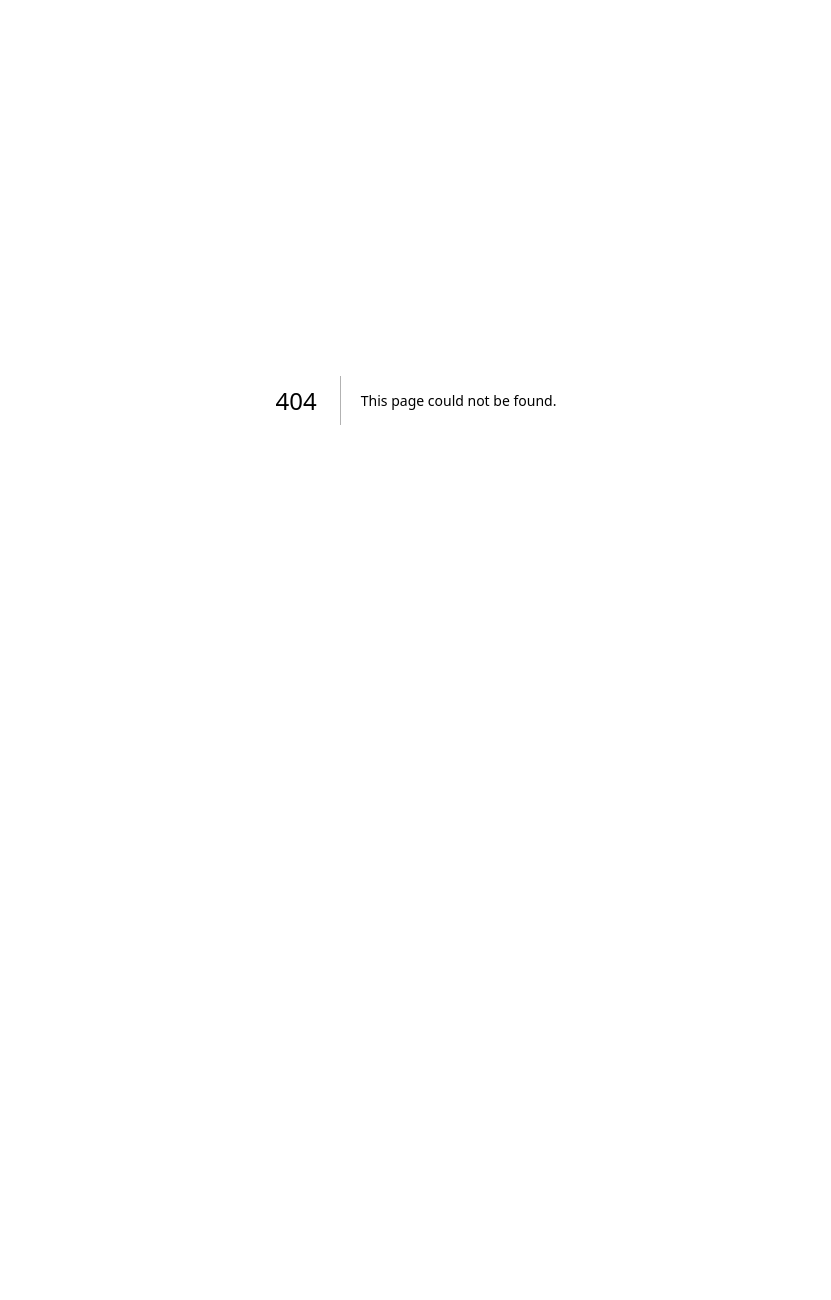
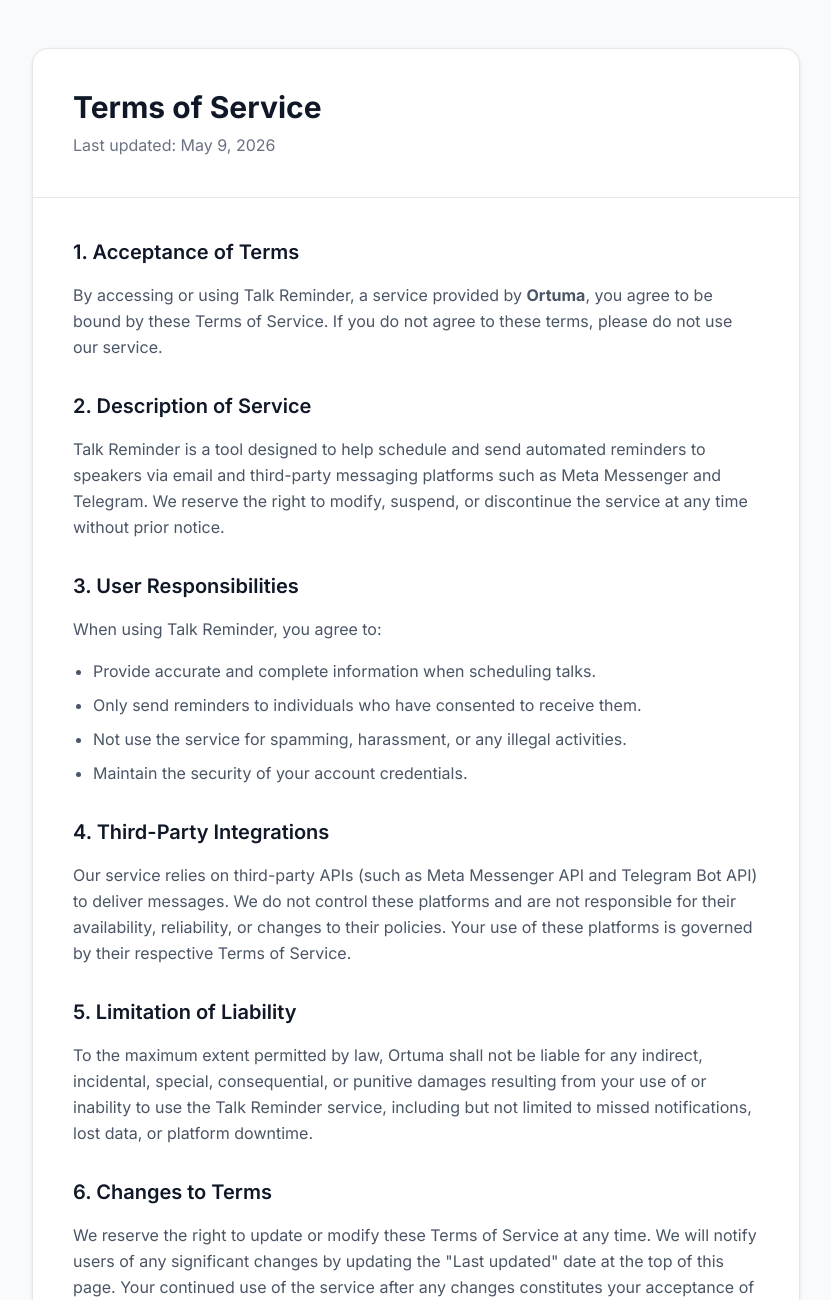
Before and after one commit to Juankael37/talk-reminder, a Next.js app: page /terms in a window 1280 px wide. Before the commit this address had no page. Shown: the top 1300 px of the page, without its empty margins (224-1055 px from the left). Before the commit the page ends 800 px from the top, so only its background shows below. Built offline with nearby package versions, Linux system fonts and the light colour scheme.

Commit message:
feat: add Terms of Service page

```diff
--- /dev/null
+++ b/src/app/terms/page.tsx
@@ -0,0 +1,82 @@
+'use client'
+
+import { useTheme } from '@/components/ThemeProvider'
+
+export default function TermsOfServicePage() {
+  const { theme } = useTheme()
+
+  const textPrimary = theme === 'dark' ? 'text-white' : 'text-gray-900'
+  const textSecondary = theme === 'dark' ? 'text-gray-300' : 'text-gray-600'
+  const textMuted = theme === 'dark' ? 'text-gray-400' : 'text-gray-500'
+  const bgMain = theme === 'dark' ? 'bg-gray-900' : 'bg-gray-50'
+  const bgCard = theme === 'dark' ? 'bg-gray-800' : 'bg-white'
+  const borderColor = theme === 'dark' ? 'border-gray-700' : 'border-gray-200'
+
+  return (
+    <div className={`min-h-screen ${bgMain} py-12 px-4 sm:px-6 lg:px-8`}>
+      <div className={`max-w-3xl mx-auto ${bgCard} rounded-2xl shadow-sm border ${borderColor} overflow-hidden`}>
+        <div className={`px-6 py-8 sm:p-10 border-b ${borderColor}`}>
+          <h1 className={`text-3xl font-bold ${textPrimary} mb-2`}>Terms of Service</h1>
+          <p className={`${textMuted}`}>Last updated: May 9, 2026</p>
+        </div>
+
+        <div className={`px-6 py-8 sm:p-10 space-y-8 ${textSecondary} leading-relaxed`}>
+          <section>
+            <h2 className={`text-xl font-semibold ${textPrimary} mb-4`}>1. Acceptance of Terms</h2>
+            <p>
+              By accessing or using Talk Reminder, a service provided by <strong>Ortuma</strong>, you agree to be bound by these Terms of Service. If you do not agree to these terms, please do not use our service.
+            </p>
+          </section>
+
+          <section>
+            <h2 className={`text-xl font-semibold ${textPrimary} mb-4`}>2. Description of Service</h2>
+            <p>
+              Talk Reminder is a tool designed to help schedule and send automated reminders to speakers via email and third-party messaging platforms such as Meta Messenger and Telegram. We reserve the right to modify, suspend, or discontinue the service at any time without prior notice.
+            </p>
+          </section>
+
+          <section>
+            <h2 className={`text-xl font-semibold ${textPrimary} mb-4`}>3. User Responsibilities</h2>
+            <p>
+              When using Talk Reminder, you agree to:
+            </p>
+            <ul className="list-disc pl-5 mt-4 space-y-2">
+              <li>Provide accurate and complete information when scheduling talks.</li>
+              <li>Only send reminders to individuals who have consented to receive them.</li>
+              <li>Not use the service for spamming, harassment, or any illegal activities.</li>
+              <li>Maintain the security of your account credentials.</li>
+            </ul>
+          </section>
+
+          <section>
+            <h2 className={`text-xl font-semibold ${textPrimary} mb-4`}>4. Third-Party Integrations</h2>
+            <p>
+              Our service relies on third-party APIs (such as Meta Messenger API and Telegram Bot API) to deliver messages. We do not control these platforms and are not responsible for their availability, reliability, or changes to their policies. Your use of these platforms is governed by their respective Terms of Service.
+            </p>
+          </section>
+
+          <section>
+            <h2 className={`text-xl font-semibold ${textPrimary} mb-4`}>5. Limitation of Liability</h2>
+            <p>
+              To the maximum extent permitted by law, Ortuma shall not be liable for any indirect, incidental, special, consequential, or punitive damages resulting from your use of or inability to use the Talk Reminder service, including but not limited to missed notifications, lost data, or platform downtime.
+            </p>
+          </section>
+
+          <section>
+            <h2 className={`text-xl font-semibold ${textPrimary} mb-4`}>6. Changes to Terms</h2>
+            <p>
+              We reserve the right to update or modify these Terms of Service at any time. We will notify users of any significant changes by updating the "Last updated" date at the top of this page. Your continued use of the service after any changes constitutes your acceptance of the new terms.
+            </p>
+          </section>
+
+          <section>
+            <h2 className={`text-xl font-semibold ${textPrimary} mb-4`}>7. Contact Information</h2>
+            <p>
+              If you have any questions or concerns regarding these Terms of Service, please contact Ortuma.
+            </p>
+          </section>
+        </div>
+      </div>
+    </div>
+  )
+}
```
